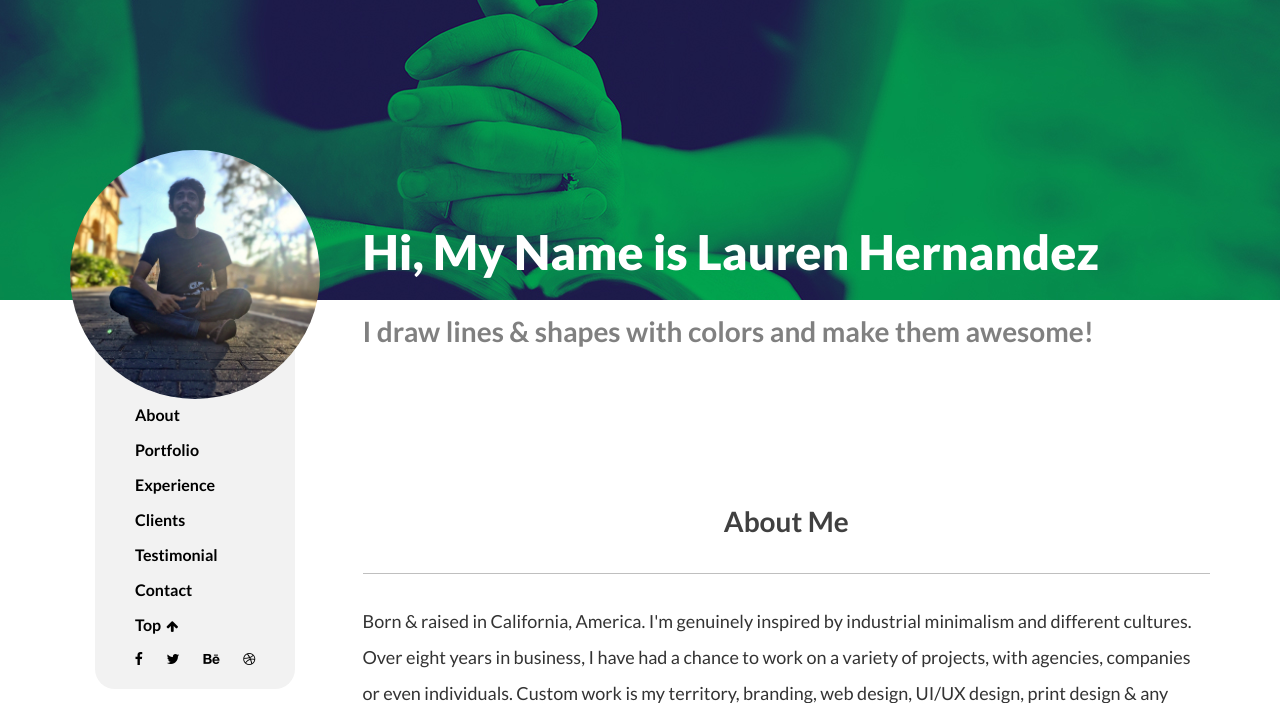
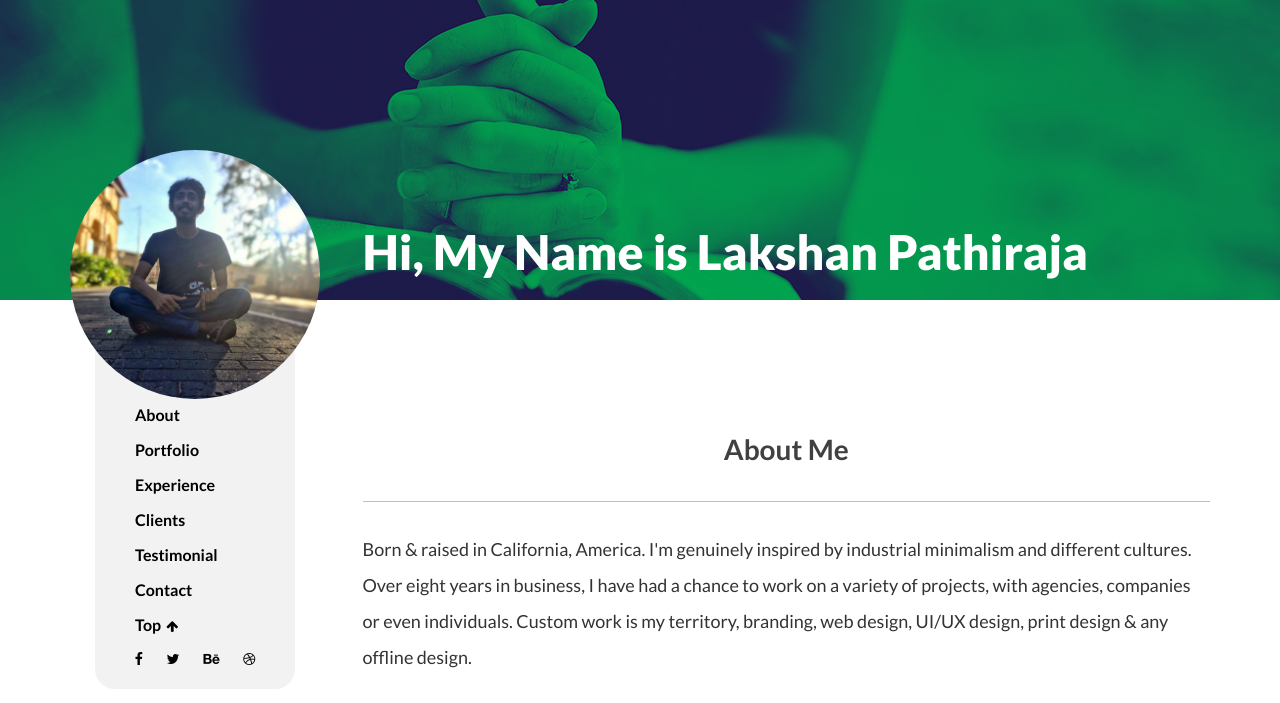
Before and after one commit to slakshanpathiraja/lakshan, a PHP site: page / in a window 1280 px wide. Shown: the top 703 px of the page. Run offline with PHP 8.4, Linux system fonts and the light colour scheme; some libraries are stand-ins or nearby versions.

Commit message:
Update index.php

```diff
--- a/index.php
+++ b/index.php
@@ -1,11 +1,5 @@
 <!DOCTYPE html>
-<!--[if lt IE 7 ]><html class="ie ie6" lang="en"> <![endif]-->
-<!--[if IE 7 ]><html class="ie ie7" lang="en"> <![endif]-->
-<!--[if IE 8 ]><html class="ie ie8" lang="en"> <![endif]-->
-<!--[if (gte IE 9)|!(IE)]><!-->
 <html lang="en">
-<!--<![endif]-->
-
 <head>
 
 <!-- Basic Page Needs
@@ -34,22 +28,7 @@
     <script src="https://ajax.googleapis.com/ajax/libs/jquery/1.12.4/jquery.min.js"></script>
     <!-- Include all compiled plugins (below), or include individual files as needed -->
     <script src="bootstrap/js/bootstrap.min.js"></script>
-
-
-
-<!--[if IE 7]>
-        <link rel="stylesheet" type="text/css" href="stylesheets/ie7.css">
-<![endif]-->
-<!--[if lt IE 9]>
-		<script src="http://html5shim.googlecode.com/svn/trunk/html5.js"></script>
-	<![endif]-->
-
-<!-- Favicons
-	================================================== -->
-<link rel="shortcut icon" href="img/favicon.png">
-
-
-
+    <link rel="shortcut icon" href="img/favicon.png">
 </head>
 <body>
 
@@ -126,8 +105,7 @@
     <!-- Start Profile Section -->
     <section class="col-md-9 col-sm-12 col-xs-12 col-md-offset-3 first profile rez_about">
       <div class="rez_top_title">
-      		<h1>Hi, My Name is Lauren Hernandez</h1>
-            <p>I draw lines & shapes with colors and make them awesome!</p>
+      		<h1>Hi, My Name is Lakshan Pathiraja</h1>
       </div>
       <h1 class="title">About Me</h1>
 
```
